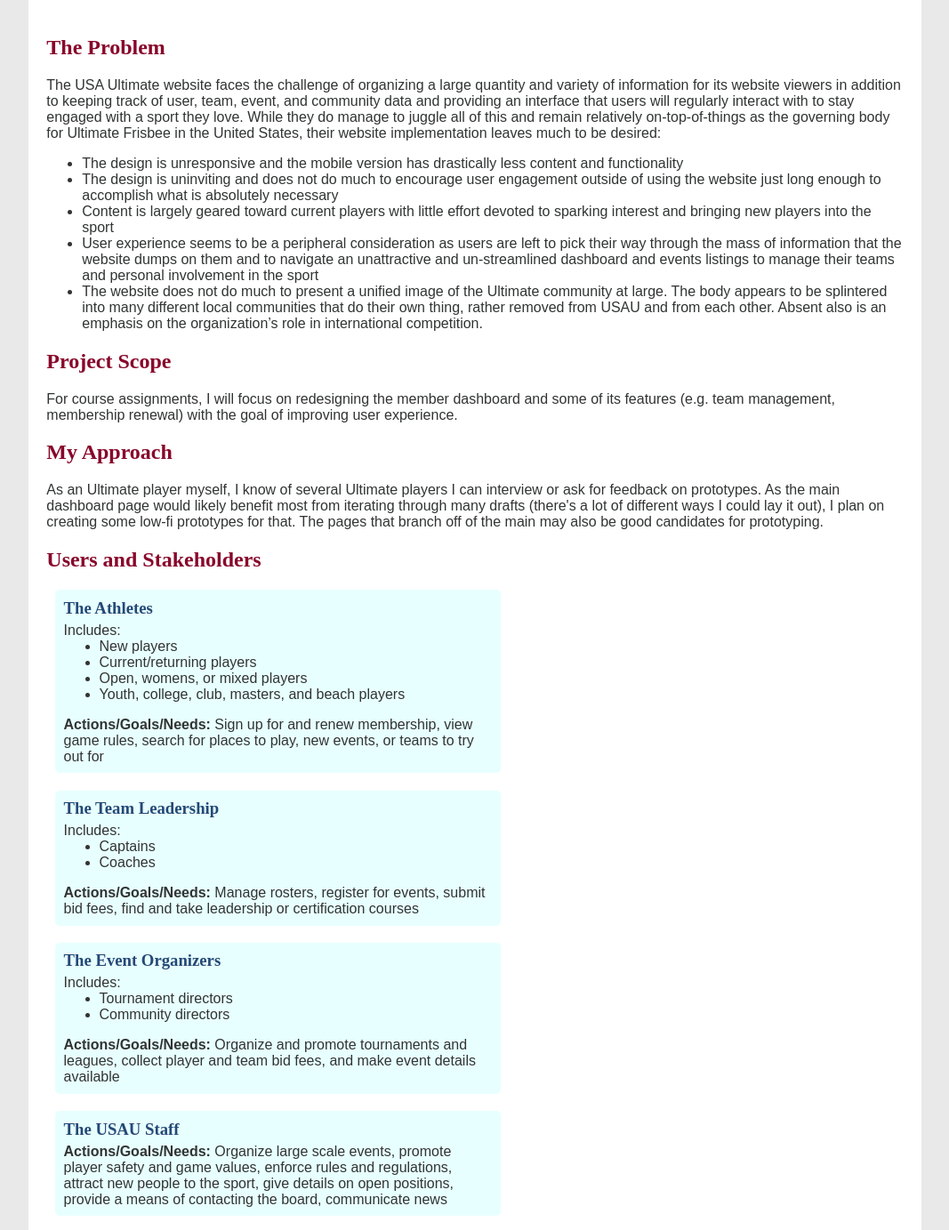
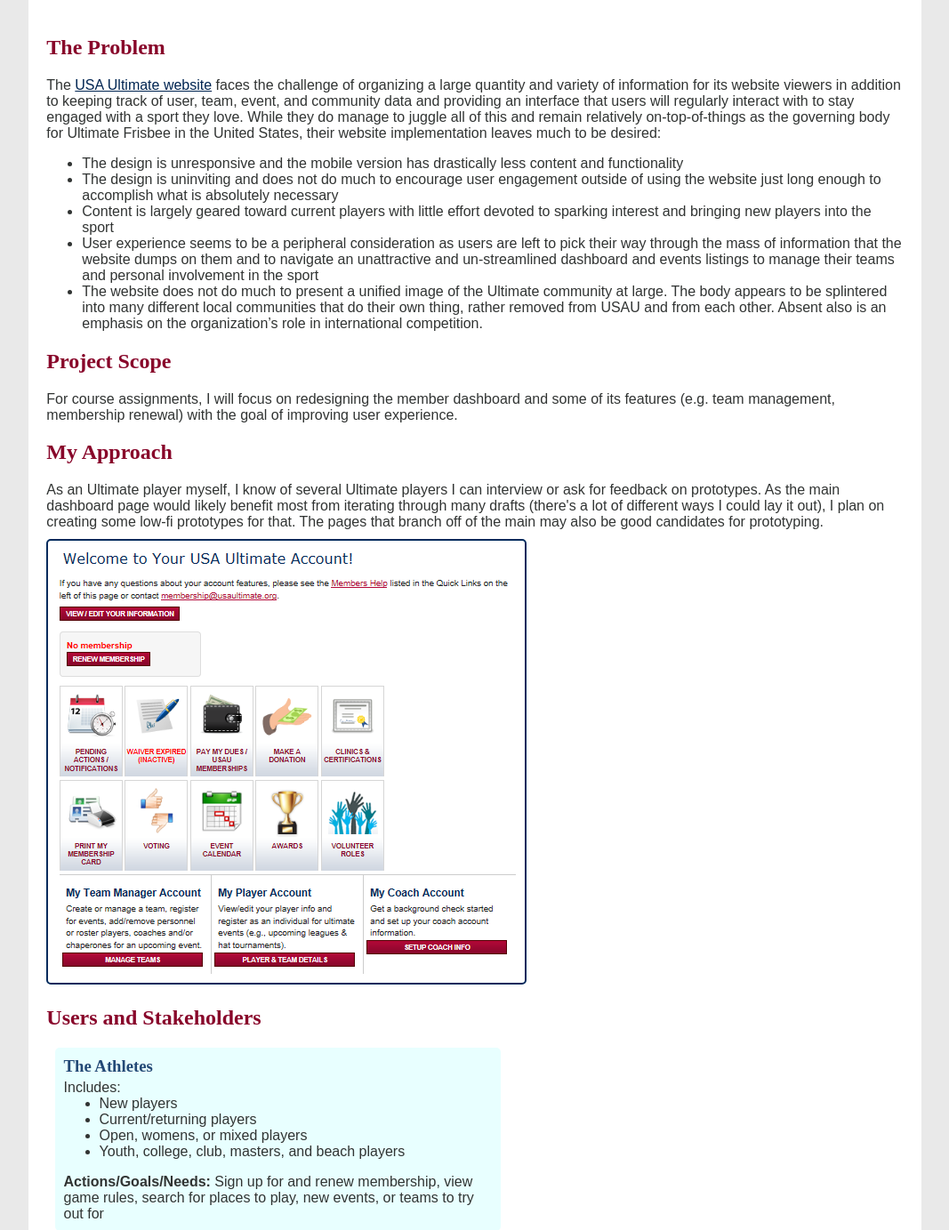
Before and after one commit to cyzachar/cyzachar.github.io, a PHP site: page /iste264.html in a window 1280 px wide. Shown: the part 88-1471 px from the top of the page at 89% size, without its empty margins (106-1173 px from the left). Run offline with PHP 8.4, Linux system fonts and the light colour scheme.

Commit message:
Added link and screenshot for ISTE264 project HW01

```diff
--- a/iste264.css
+++ b/iste264.css
@@ -38,6 +38,17 @@
   font-family: sans-serif;
 }
 
+img{
+  border: 2px solid #002A5C;
+  border-radius: 5px;
+  padding: 1%;
+  margin-top: 1%;
+}
+
+a{
+  color: #002552;
+}
+
 div.stakeholder{
   background-color: #E8FFFF;
   width: 50%;
--- a/iste264.html
+++ b/iste264.html
@@ -15,7 +15,7 @@
 			<div id = "content">
         <h2>The Problem</h2>
         <p>
-          The USA Ultimate website faces the challenge of organizing a large quantity and variety of information for its website viewers in addition to keeping track of user, team, event, and community data and providing an interface that users will regularly interact with to stay engaged with a sport they love.
+          The <a href = "http://www.usaultimate.org/index.html">USA Ultimate website</a> faces the challenge of organizing a large quantity and variety of information for its website viewers in addition to keeping track of user, team, event, and community data and providing an interface that users will regularly interact with to stay engaged with a sport they love.
           While they do manage to juggle all of this and remain relatively on-top-of-things as the governing body for Ultimate Frisbee in the United States, their website implementation leaves much to be desired:
         </p>
         <ul>
@@ -30,12 +30,15 @@
           For course assignments, I will focus on redesigning the member dashboard and some of its features (e.g. team management, membership renewal) with the goal of improving user experience.
         </p>
 
+				<div id = "approach">
 					<h2>My Approach</h2>
 					<p>
 						As an Ultimate player myself, I know of several Ultimate players I can interview or ask for feedback on prototypes.
 						As the main dashboard page would likely benefit most from iterating through many drafts (there's a lot of different ways I could lay it out), I plan on creating some low-fi prototypes for that.
 						The pages that branch off of the main may also be good candidates for prototyping.
 	        </p>
+					<img src = "assets/usauDash.png"/>
+				</div>
 
 				<h2>Users and Stakeholders</h2>
 
```
Also changed, not shown: assets/usauDash.png (added). Lines whose indentation alone changed are shown as unchanged.
